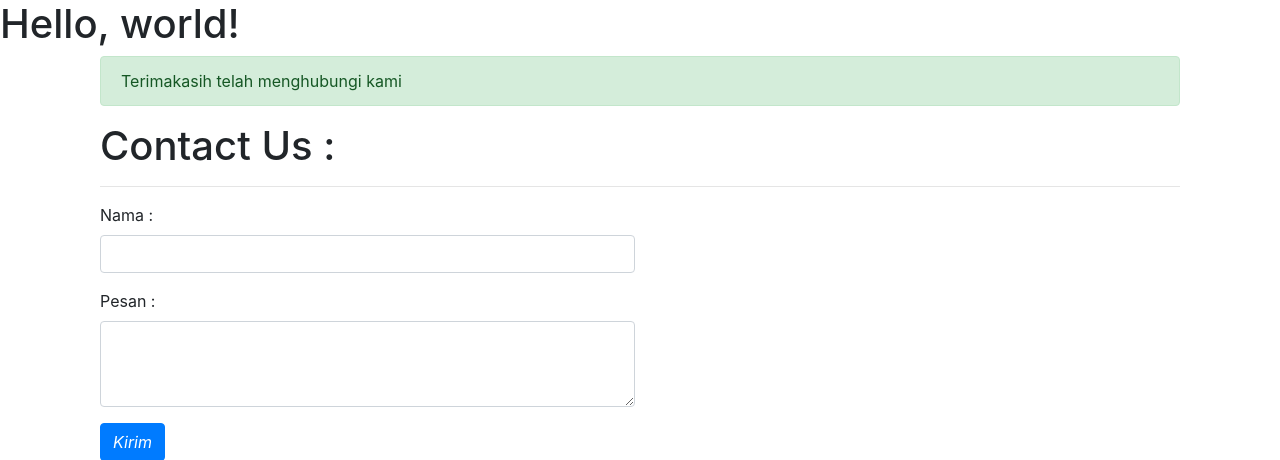
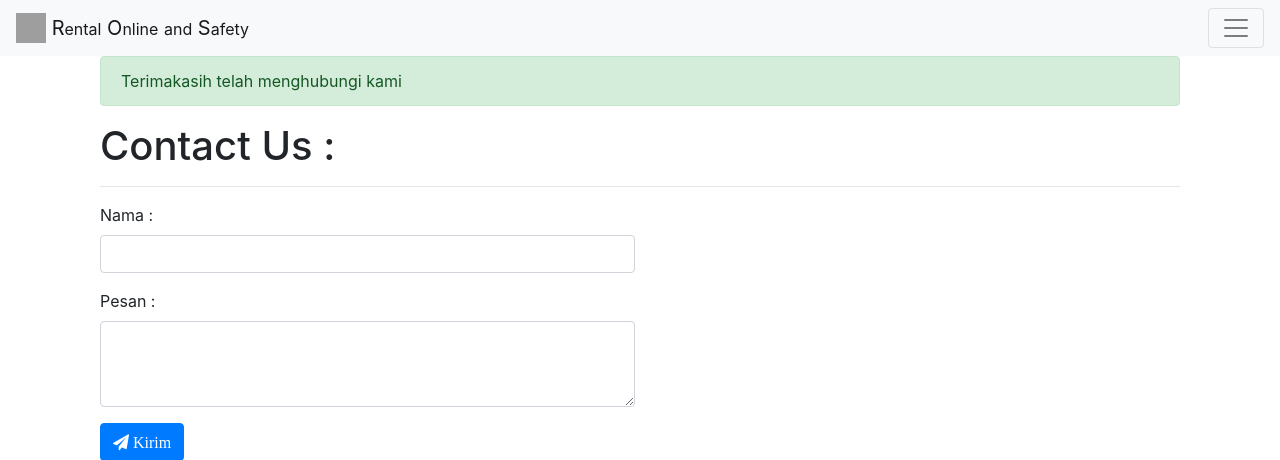
Before and after one commit to EndyPratama/Aplikasi-Rental-Online, a CodeIgniter app: page /fp_uts_framework/index.php/contact/save in a window 1280 px wide. Shown: the top 460 px of the page. Run offline with CodeIgniter, Linux system fonts and the light colour scheme; data that the repository does not hold is empty; some libraries are stand-ins or nearby versions; grey boxes are pictures that could not be loaded.

Commit message:
penambahan navbar, logo, dan nama website

```diff
--- a/application/views/user/layout/header.php
+++ b/application/views/user/layout/header.php
@@ -8,9 +8,39 @@
 
     <!-- Bootstrap CSS -->
     <link rel="stylesheet" href="https://cdn.jsdelivr.net/npm/bootstrap@4.5.3/dist/css/bootstrap.min.css" integrity="sha384-TX8t27EcRE3e/ihU7zmQxVncDAy5uIKz4rEkgIXeMed4M0jlfIDPvg6uqKI2xXr2" crossorigin="anonymous">
+    <link rel="stylesheet" href="<?php echo base_url('vendor/public/css/') . $css ?>">
+    <link rel="stylesheet" href="https://maxcdn.bootstrapcdn.com/font-awesome/4.5.0/css/font-awesome.min.css" />
 
-    <title>Hello, world!</title>
+    <title><?= $title; ?></title>
 </head>
 
 <body>
-    <h1>Hello, world!</h1>
+    <!-- <div class="fixed-top"> -->
+    <nav class="navbar navbar-light bg-light">
+        <a class="navbar-brand" href="#">
+            <img src="<?php echo base_url('vendor/public/img/logo.png') ?>" width="30" height="30" class="d-inline-block align-top" alt="" loading="lazy">
+            R<small>ental</small> O<small>nline</small> <small>and</small> S<small>afety</small>
+        </a>
+        <!--<nav class="navbar navbar-expand-lg navbar-light bg-light"> -->
+        <!-- <a class="navbar-brand" href="#">Navbar</a> -->
+        <button class="navbar-toggler" type="button" data-toggle="collapse" data-target="#navbarNav" aria-controls="navbarNav" aria-expanded="false" aria-label="Toggle navigation">
+            <span class="navbar-toggler-icon"></span>
+        </button>
+        <div class="collapse navbar-collapse" id="navbarNav">
+            <ul class="navbar-nav">
+                <li class="nav-item active">
+                    <a class="nav-link" href="#">Home <span class="sr-only">(current)</span></a>
+                </li>
+                <li class="nav-item">
+                    <a class="nav-link" href="#">Features</a>
+                </li>
+                <li class="nav-item">
+                    <a class="nav-link" href="#">Pricing</a>
+                </li>
+                <li class="nav-item">
+                    <a class="nav-link disabled" href="#" tabindex="-1" aria-disabled="true">Disabled</a>
+                </li>
+            </ul>
+        </div>
+        <!-- </nav> -->
+    </nav>
```
